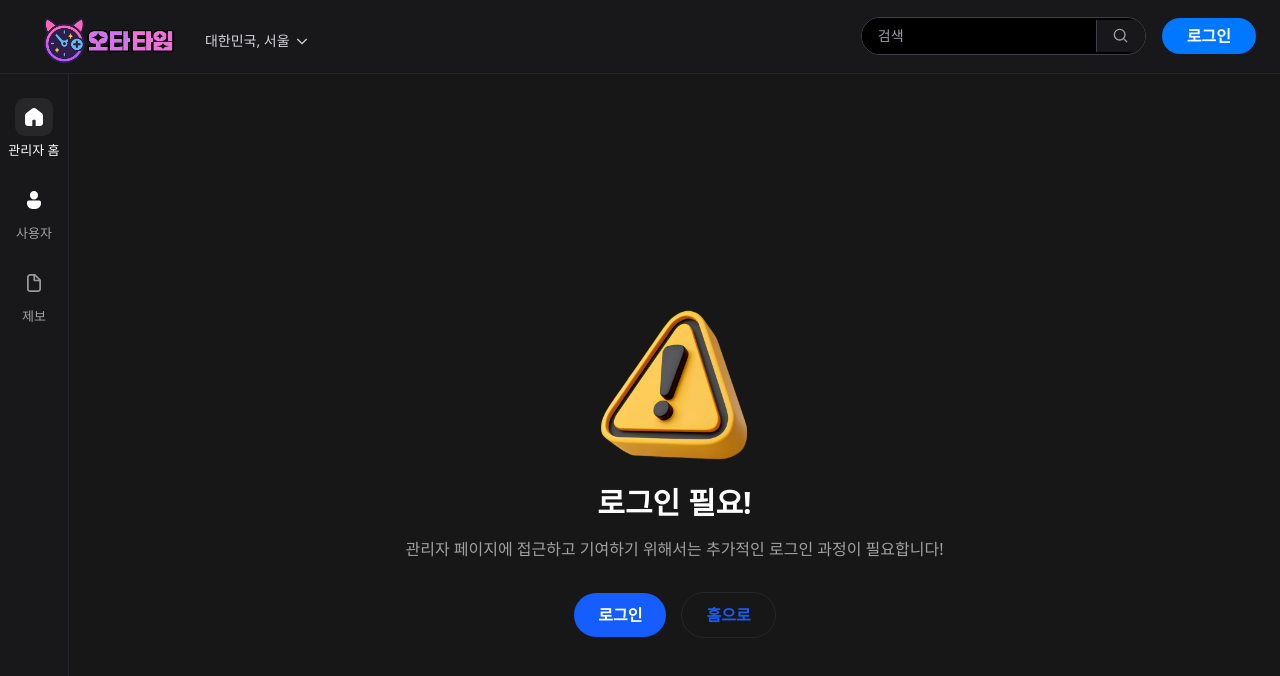
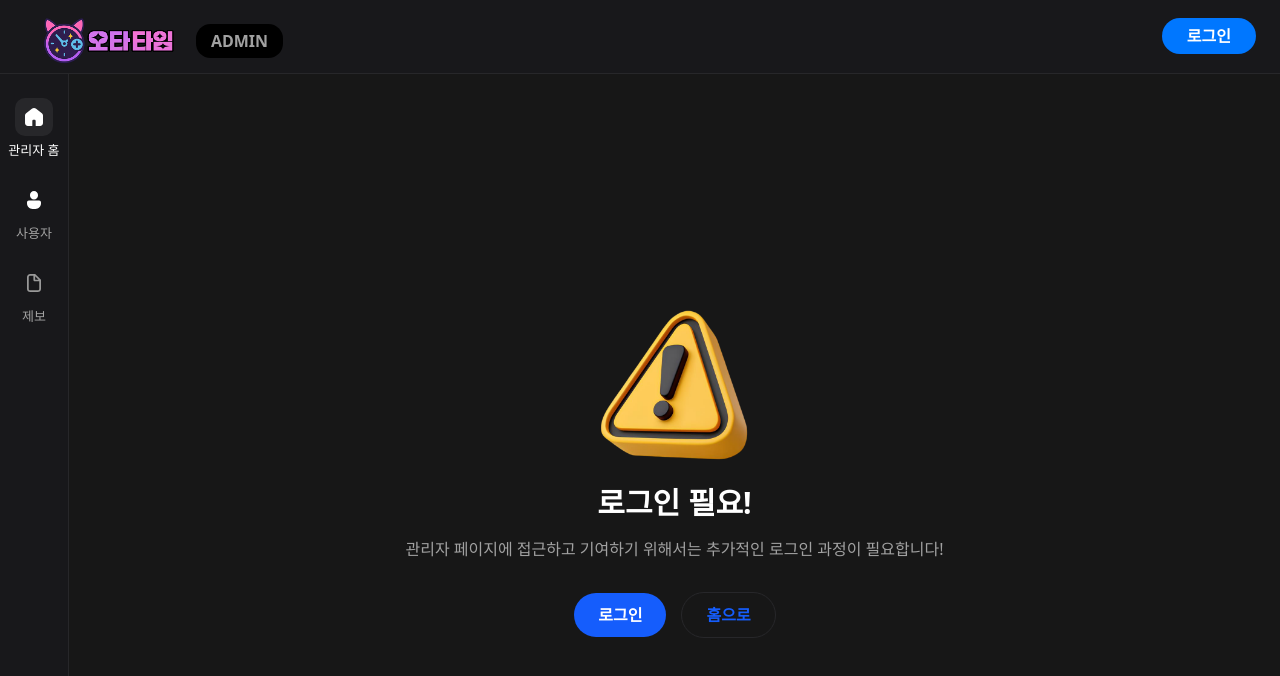
Before and after one commit to otatime/otatime-FE, a React (Vite) app: page /adminHome in a window 1280 px wide. Shown: the top 676 px of the page. Built offline with nearby package versions, Linux system fonts and the light colour scheme.

Commit message:
[#16] feat: adminSidebar 경로 설정 + AdminHeader 관리자 페이지 설정

```diff
--- a/src/Layouts/AdminHeaer.tsx
+++ b/src/Layouts/AdminHeaer.tsx
@@ -14,12 +14,18 @@ const AdminHeader: React.FC<HeaderProps> = ({ className = '' }) => {
     <header
       className={`h-[4.6rem] w-full flex items-center justify-center bg-zinc-900 text-white border-b border-zinc-800 ${className}`}
     >
+      {' '}
+      {/* 왼쪽: 로고 + ADMIN 뱃지 */}
       <div className="w-full max-w-[111.75rem] px-6 flex items-center justify-between">
-        {/* 왼쪽: 로고 + ADMIN 뱃지 */}
         <div className="flex items-center gap-6 ml-[0.9375rem] mt-[0.5625rem]">
-          <button onClick={() => navigate('/')} className="focus:outline-none">
-            <img src={Logo} alt="Logo" className="h-10 w-auto" />
+          <button
+            onClick={() => navigate('/adminHome')}
+            className="focus:outline-none"
+          >
+            <img src={Logo} alt="Logo" className="h-13 w-auto" />
           </button>
+        </div>
+        <div className="flex items-center gap-6 ml-[0.9375rem] mt-[0.5625rem]">
           <div className="px-[15px] py-[5px] bg-black rounded-[14.5px] inline-flex items-center">
             <span className="text-neutral-400 text-base font-bold">ADMIN</span>
           </div>
--- a/src/Layouts/AdminLayout.tsx
+++ b/src/Layouts/AdminLayout.tsx
@@ -1,12 +1,12 @@
 // src/Layouts/AdminLayout.tsx
 import { Outlet } from 'react-router-dom'
-import Header from '@/Layouts/Header' // 필요 없으면 지워도 됨
+import AdminHeader from '@/Layouts/AdminHeaer'
 import AdminSidebar from '@/Layouts/AdminSidebar'
 
 export default function AdminLayout() {
   return (
     <div className="relative min-h-screen bg-[#141414] text-white">
-      <Header /> {/* 공통 헤더를 쓰지 않으면 제거하세요 */}
+      <AdminHeader />
       <div className="flex min-h-[calc(100svh-56px)]">
         {' '}
         {/* 헤더 높이 56px 기준 */}
```
